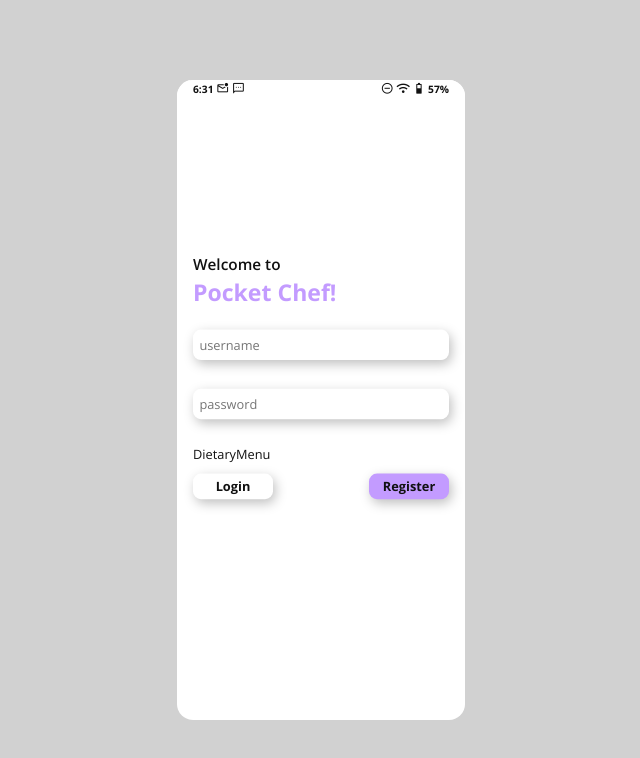
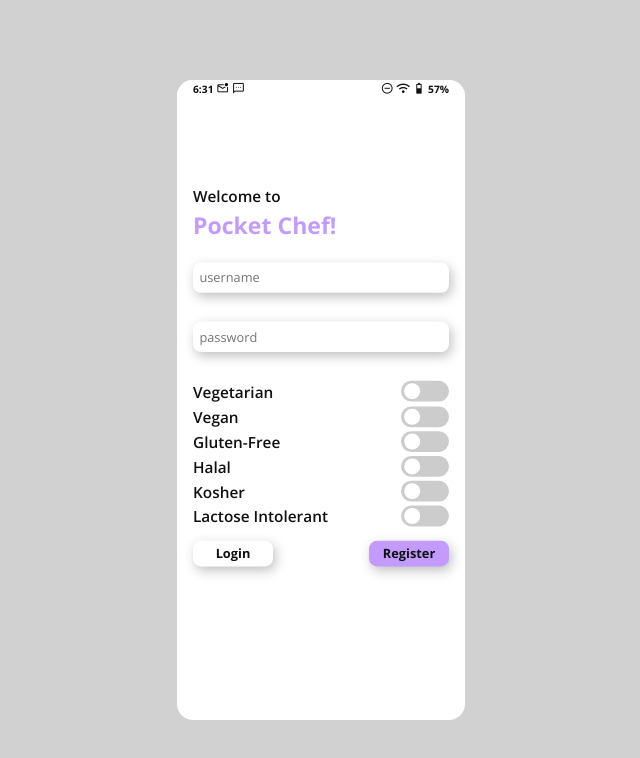
Before and after one commit to Hahkobeh/cooking-instructor, a React (Vite) app: page /account in a window 1280 px wide. Both pictures are taken after a click on the button "Sign Up". Shown: the top 758 px of the page, without its empty margins (319-959 px from the left). Built offline with nearby package versions, Linux system fonts and the light colour scheme.

Commit message:
added dietary restrictions

```diff
--- a/src/components/dietary-menu/DietaryMenu.jsx
+++ b/src/components/dietary-menu/DietaryMenu.jsx
@@ -1,4 +1,19 @@
+import { useDietaryRestrictions } from '@/context/data/useDietaryRestrictions';
+import ToggleSwitch from '../toggle/ToggleSwitch';
+import styles from './dietary-menu.module.scss';
+
 const DietaryMenu = () => {
-	return <div>DietaryMenu</div>;
+	const dietaryRestrictions = useDietaryRestrictions();
+	console.log(dietaryRestrictions);
+	return (
+		<ul className={styles.dietaryMenu}>
+			{dietaryRestrictions.map((r) => (
+				<li key={r.id}>
+					<h3>{r.label}</h3>
+					<ToggleSwitch />
+				</li>
+			))}
+		</ul>
+	);
 };
 export default DietaryMenu;
--- /dev/null
+++ b/src/components/dietary-menu/dietary-menu.module.scss
@@ -0,0 +1,13 @@
+@use '../../styles/variables.scss';
+
+.dietaryMenu {
+	display: flex;
+	flex-direction: column;
+	margin-top: 8px;
+	gap: 4px;
+	> li {
+		display: flex;
+		flex-direction: row;
+		justify-content: space-between;
+	}
+}
--- a/src/components/toggle/ToggleSwitch.jsx
+++ b/src/components/toggle/ToggleSwitch.jsx
@@ -1,8 +1,8 @@
+import PropTypes from 'prop-types';
 import { useState } from 'react';
-import PropTypes from 'prop-types';
 import styles from './ToggleSwitch.module.scss';
 
-const ToggleSwitch = () => {
+const ToggleSwitch = ({ label1, label2 }) => {
 	const [isToggled, setIsToggled] = useState(false);
 
 	// Change state if toggle is pressed
@@ -11,7 +11,7 @@ const ToggleSwitch = () => {
 	};
 
 	// Determine label text based on the toggle state
-	const labelText = isToggled ? 'Mode 2' : 'Mode 1';
+	const labelText = isToggled ? label1 : label2;
 
 	return (
 		<div className={styles['toggle-container']}>
@@ -24,13 +24,16 @@ const ToggleSwitch = () => {
 				/>
 				<span className={styles.slider}></span>
 			</label>
-			<div className={styles['label-text']}>{labelText}</div>
+			{label1 && label2 && (
+				<div className={styles['label-text']}>{labelText}</div>
+			)}
 		</div>
 	);
 };
 
 ToggleSwitch.propTypes = {
-	label: PropTypes.string,
+	label1: PropTypes.string,
+	label2: PropTypes.string,
 };
 
 export default ToggleSwitch;
--- a/src/components/toggle/ToggleSwitch.module.scss
+++ b/src/components/toggle/ToggleSwitch.module.scss
@@ -15,7 +15,7 @@
 	display: inline-block;
 	position: relative; // Allows for positioning of child elements
 	width: 60px;
-	height: 34px;
+	height: 26px;
 	// Represents the visual slider
 	.slider {
 		position: absolute;
@@ -31,10 +31,10 @@
 		&:before {
 			position: absolute;
 			content: '';
-			height: 26px; // Height of the slider
-			width: 26px; // Width of the slider
+			height: 20px; // Height of the slider
+			width: 20px; // Width of the slider
 			left: 4px;
-			bottom: 4px;
+			bottom: 3px;
 			background-color: white;
 			transition: 0.4s;
 			border-radius: 50%; // Make it circular
@@ -46,7 +46,7 @@
 	}
 	// Moves knob to right
 	input:checked + .slider:before {
-		transform: translateX(26px);
+		transform: translateX(33px);
 	}
 }
 
--- a/src/context/data/dataContextProvider.jsx
+++ b/src/context/data/dataContextProvider.jsx
@@ -1,6 +1,6 @@
-import staticData from '../../data/staticData';
 import PropTypes from 'prop-types';
 import { createContext, useState } from 'react';
+import staticData from '../../data/staticData';
 
 export const DataContext = createContext();
 
@@ -15,12 +15,11 @@ const DataContextProvider = ({ children }) => {
 			path: recipe.title.replace(/\s+/g, '-').toLocaleLowerCase(),
 		}))
 	);
-	const [users] = useState(
-		staticData.users
-	);
+	const [users] = useState(staticData.users);
+	const [dietaryRestrictions] = useState(staticData.dietaryRestrictions);
 
 	return (
-		<DataContext.Provider value={{ recipes, tags, users }}>
+		<DataContext.Provider value={{ recipes, tags, users, dietaryRestrictions }}>
 			{children}
 		</DataContext.Provider>
 	);
--- /dev/null
+++ b/src/context/data/useDietaryRestrictions.js
@@ -0,0 +1,7 @@
+import { useContext } from 'react';
+import { DataContext } from './dataContextProvider';
+
+export const useDietaryRestrictions = () => {
+	const { dietaryRestrictions } = useContext(DataContext);
+	return dietaryRestrictions;
+};
--- a/src/data/staticData.js
+++ b/src/data/staticData.js
@@ -101,27 +101,40 @@ const staticData = {
 			username: 'Jacob',
 			password: '123',
 			favorites: [1, 3],
+			dietaryRestrictions: [1],
 		},
 		{
 			username: 'Achraf',
 			password: '123',
 			favorites: [2],
+			dietaryRestrictions: [1],
 		},
 		{
 			username: 'Mo',
 			password: '123',
 			favorites: [2],
+			dietaryRestrictions: [1],
 		},
 		{
 			username: 'Colty',
 			password: '123',
 			favorites: [2],
+			dietaryRestrictions: [1],
 		},
 		{
 			username: 'Aidan',
 			password: '123',
 			favorites: [2],
+			dietaryRestrictions: [1],
 		},
+	],
+	dietaryRestrictions: [
+		{ id: 1, label: 'Vegetarian' },
+		{ id: 2, label: 'Vegan' },
+		{ id: 3, label: 'Gluten-Free' },
+		{ id: 4, label: 'Halal' },
+		{ id: 5, label: 'Kosher' },
+		{ id: 6, label: 'Lactose Intolerant' },
 	],
 };
 
--- a/src/pages/account/Account.jsx
+++ b/src/pages/account/Account.jsx
@@ -1,4 +1,5 @@
 import Button from '@/components/button/Button';
+import DietaryMenu from '@/components/dietary-menu/DietaryMenu';
 import { useUser } from '@/context/user/useUser';
 import { useNavigate } from 'react-router-dom';
 import styles from './account.module.scss';
@@ -17,6 +18,7 @@ const Account = () => {
 				account_circle
 			</span>
 			<h4>Add a profile Picture</h4>
+			<DietaryMenu />
 			<Button func={logout} className={styles.button}>
 				Log out
 			</Button>
--- a/src/pages/shopping-list/ShoppingList.jsx
+++ b/src/pages/shopping-list/ShoppingList.jsx
@@ -34,10 +34,8 @@ const ShoppingList = () => {
 	return (
 		<div id={styles['shopping-list']}>
 			<div className={styles['header-container']}>
-				<h1>
-					Shopping <span className="accent">List</span>
-				</h1>
-				<ToggleSwitch />
+				<h1>Shopping List</h1>
+				<ToggleSwitch label1="Total" label2="Recipe" />
 			</div>
 			<button className={styles['add-item-button']}> + Add To List </button>
 
```
